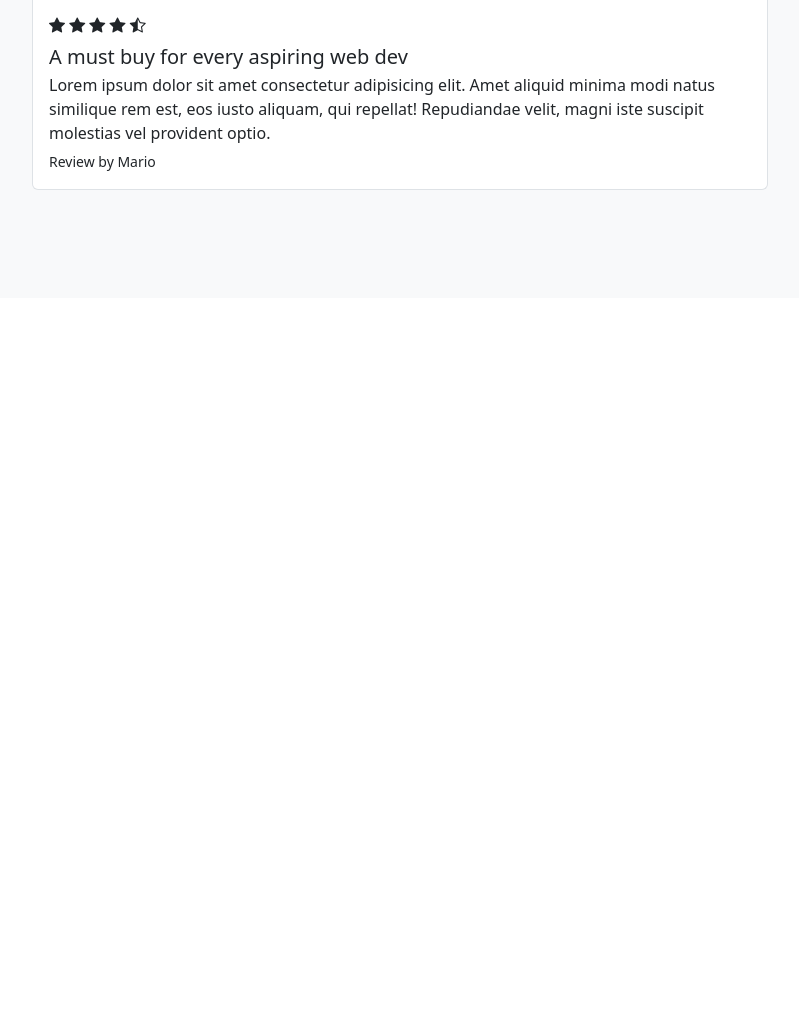
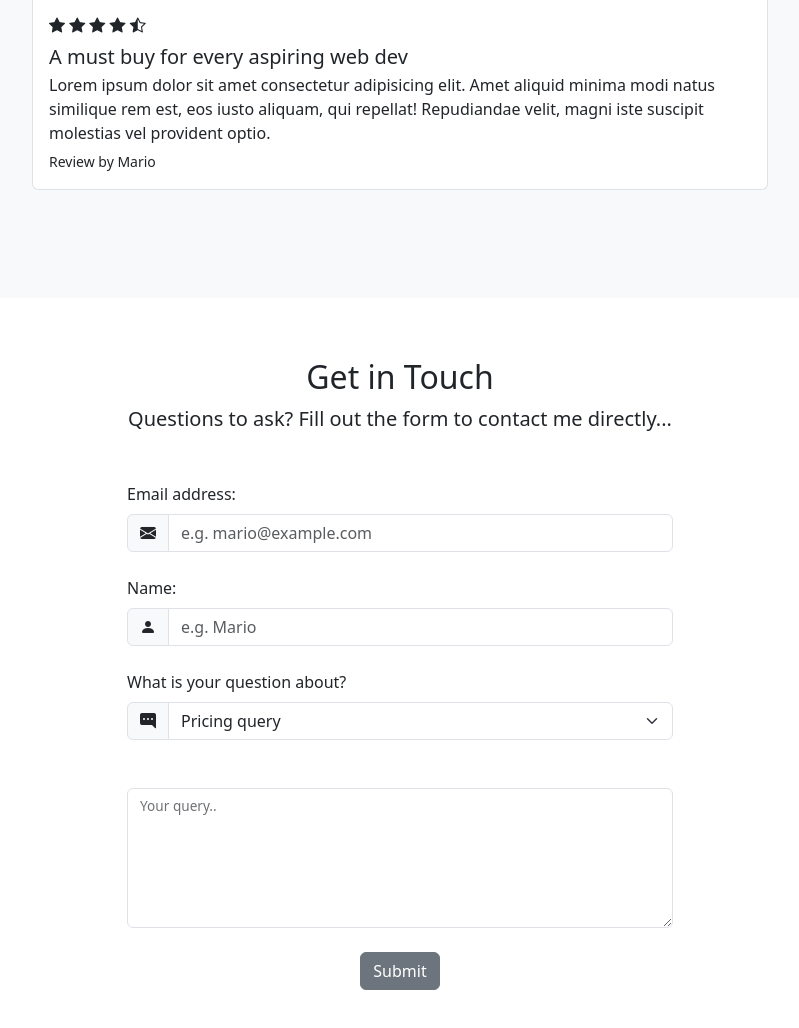
Before and after one commit to doducduy20127477/Bootstrap5_CrashCourse, a plain HTML site: page index.html in a window 1280 px wide. Shown: the part 3384-4412 px from the top of the page, without its empty margins (240-1039 px from the left). Before the commit the page ends 3682 px from the top, so only its background shows below. Drawn offline with nearby package versions, Linux system fonts and the light colour scheme.

Commit message:
feat(FE_index): add Contact with Forms

```diff
--- a/index.html
+++ b/index.html
@@ -378,8 +378,65 @@
 			</div>
 		</div>
 	</section>
+
 	<!-- contact form -->
+	<section id="contact">
+		<div class="container-lg">
+			<div class="text-center">
+				<h2>Get in Touch</h2>
+				<p class="lead">Questions to ask? Fill out the form to contact me directly...</p>
+			</div>
+			<div class="row justify-content-center my-5">
+				<div class="col-lg-6">
+					<form>
 
+						<label for="email" class="form-label">Email address:</label>
+						<div class="input-group mb-4">
+							<span class="input-group-text">
+								<i class="bi bi-envelope-fill"></i>
+							</span>
+							<input type="email" class="form-control" id="email"
+								placeholder="e.g. mario@example.com">
+						</div>
+
+
+						<label for="name" class="form-label">Name:</label>
+						<div class="input-group mb-4">
+							<span class="input-group-text">
+								<i class="bi bi-person-fill"></i>
+							</span>
+							<input type="text" class="form-control" id="name"
+								placeholder="e.g. Mario">
+						</div>
+
+
+						<label for="subject" class="form-label">What is your question
+							about?</label>
+
+						<div class="input-group mb-4">
+							<span class="input-group-text">
+								<i class="bi bi-chat-right-dots-fill"></i>
+							</span>
+							<select class="form-select" id="subject">
+								<option value="pricing" selected>Pricing query</option>
+								<option value="content">Content query</option>
+								<option value="other">Other query</option>
+							</select>
+						</div>
+
+						<div class="form-floating mb-4 mt-5">
+							<textarea class="form-control" id="query"
+								style="height: 140px;"></textarea>
+							<label for="query" class="form-label">Your query..</label>
+						</div>
+						<div class="mb-4 text-center">
+							<button type="button" class="btn btn-secondary">Submit</button>
+						</div>
+					</form>
+				</div>
+			</div>
+		</div>
+	</section>
 	<!-- get updates / modal trigger -->
 
 	<script src="https://cdn.jsdelivr.net/npm/bootstrap@5.3.2/dist/js/bootstrap.bundle.min.js"
```
